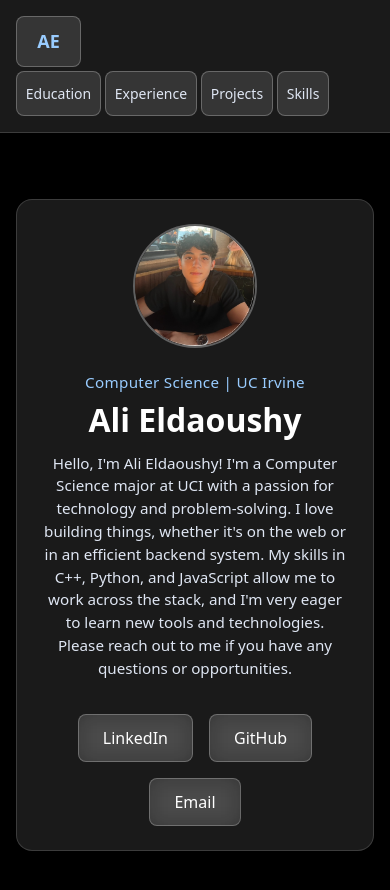
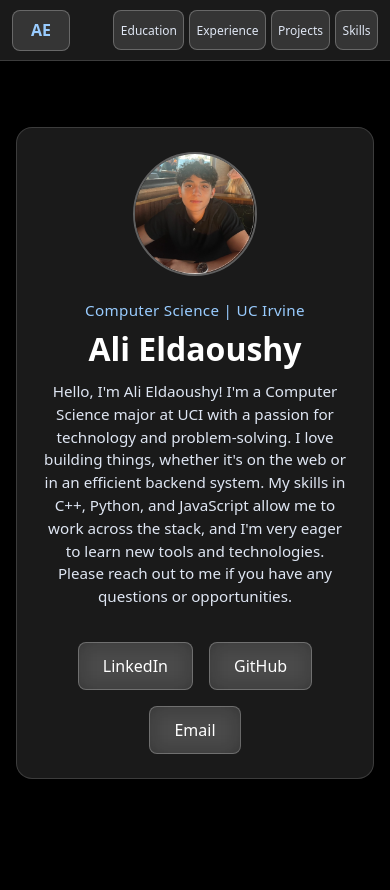
Before and after one commit to alieldaoushyuci/portfolio, a Next.js app: page /portfolio/ in a window 390 px wide. Shown: the top 890 px of the page. After the commit the page ends 845 px from the top, so only its background shows below. Built offline with nearby package versions, Linux system fonts and the light colour scheme.

Commit message:
Adjustable styles implemented for smaller screens

```diff
--- /dev/null
+++ b/app/components/Header.jsx
@@ -0,0 +1,19 @@
+import Link from 'next/link';
+
+export default function Header() {
+  return (
+    <header className="home-page-header">
+      <nav className="home-page-navbar">
+        <Link href="/" className="initials-display">
+          AE
+        </Link>
+        <div className="nav-links-group">
+          <Link href="/education">Education</Link>
+          <Link href="/experience">Experience</Link>
+          <Link href="/projects">Projects</Link>
+          <Link href="/skills">Skills</Link>
+        </div>
+      </nav>
+    </header>
+  );
+}
--- a/app/layout.jsx
+++ b/app/layout.jsx
@@ -1,7 +1,7 @@
 import './globals.css';
 import './styles/HomePage.css';
-import Link from 'next/link';
 import PipelineBackground from '@/components/PipelineBackground';
+import Header from './components/Header';
 
 export const metadata = {
   title: "Ali Eldaoushy's Portfolio",
@@ -13,17 +13,7 @@ export default function RootLayout({ children }) {
     <html lang="en">
       <body>
         <PipelineBackground />
-        <header className="home-page-header">
-          <nav className="home-page-navbar">
-            <Link href="/" className="initials-display">AE</Link>
-            <div className="nav-links-group">
-              <Link href="/education">Education</Link>
-              <Link href="/experience">Experience</Link>
-              <Link href="/projects">Projects</Link>
-              <Link href="/skills">Skills</Link>
-            </div>
-          </nav>
-        </header>
+        <Header />
         <main>{children}</main>
       </body>
     </html>
--- a/app/styles/HomePage.css
+++ b/app/styles/HomePage.css
@@ -23,6 +23,8 @@ main {
   top: 0;
   z-index: 100;
   box-shadow: 0 4px 20px rgba(0, 0, 0, 0.2);
+  width: 100%;
+  box-sizing: border-box;
 }
 
 .home-page-navbar {
@@ -32,6 +34,7 @@ main {
   gap: 0.5rem;
   width: 100%;
   font-size: 16px;
+  min-height: 40px;
 }
 
 .initials-display {
@@ -66,6 +69,8 @@ main {
   gap: 0.5rem;
   flex-shrink: 1;
   min-width: 0;
+  flex-wrap: wrap;
+  justify-content: flex-end;
 }
 
 .home-page-navbar .nav-links-group > a {
@@ -83,7 +88,8 @@ main {
   justify-content: center;
   height: 36px;
   white-space: nowrap;
-  flex-shrink: 0;
+  flex-shrink: 1;
+  min-width: fit-content;
 }
 
 .home-page-navbar>a:not(.initials-display) {
@@ -114,24 +120,24 @@ main {
 }
 
 
+/* Tablet and smaller screens */
 @media (max-width: 768px) {
   .home-page-header {
-    padding: 1rem;
+    padding: 0.75rem 1rem;
   }
 
   .home-page-navbar {
     font-size: 14px;
-    gap: 0.25rem;
-    flex-wrap: wrap;
+    gap: 0.4rem;
   }
 
   .home-page-navbar .nav-links-group {
-    gap: 0.25rem;
+    gap: 0.4rem;
   }
 
-  .home-page-navbar .nav-links-group > a,
-  .home-page-navbar>a:not(.initials-display) {
-    padding: 0.35rem 0.55rem;
+  .home-page-navbar .nav-links-group > a {
+    padding: 0.35rem 0.5rem;
+    font-size: 0.85rem;
     height: 32px;
   }
 
@@ -139,7 +145,87 @@ main {
     font-size: 18px;
     padding: 0.4rem 0.6rem;
     min-width: 44px;
-    height: 36px;
+    height: 32px;
+  }
+}
+
+/* Mobile phones - portrait orientation */
+@media (max-width: 480px) {
+  .home-page-header {
+    padding: 0.6rem 0.75rem;
+  }
+
+  .home-page-navbar {
+    font-size: 12px;
+    gap: 0.3rem;
+    min-height: 36px;
+  }
+
+  .home-page-navbar .nav-links-group {
+    gap: 0.3rem;
+  }
+
+  .home-page-navbar .nav-links-group > a {
+    padding: 0.3rem 0.4rem;
+    font-size: 0.75rem;
+    height: 28px;
+    min-width: auto;
+  }
+
+  .initials-display {
+    font-size: 16px;
+    padding: 0.35rem 0.5rem;
+    min-width: 40px;
+    height: 28px;
+  }
+}
+
+/* Very small phones */
+@media (max-width: 360px) {
+  .home-page-header {
+    padding: 0.5rem 0.6rem;
+  }
+
+  .home-page-navbar {
+    font-size: 11px;
+    gap: 0.25rem;
+  }
+
+  .home-page-navbar .nav-links-group {
+    gap: 0.25rem;
+  }
+
+  .home-page-navbar .nav-links-group > a {
+    padding: 0.25rem 0.35rem;
+    font-size: 0.7rem;
+    height: 26px;
+  }
+
+  .initials-display {
+    font-size: 14px;
+    padding: 0.3rem 0.45rem;
+    min-width: 36px;
+    height: 26px;
+  }
+}
+
+/* Landscape orientation on mobile */
+@media (max-width: 768px) and (orientation: landscape) {
+  .home-page-header {
+    padding: 0.5rem 1rem;
+  }
+
+  .home-page-navbar {
+    min-height: 32px;
+  }
+
+  .home-page-navbar .nav-links-group > a {
+    height: 30px;
+    padding: 0.3rem 0.5rem;
+  }
+
+  .initials-display {
+    height: 30px;
   }
 }
 
```
